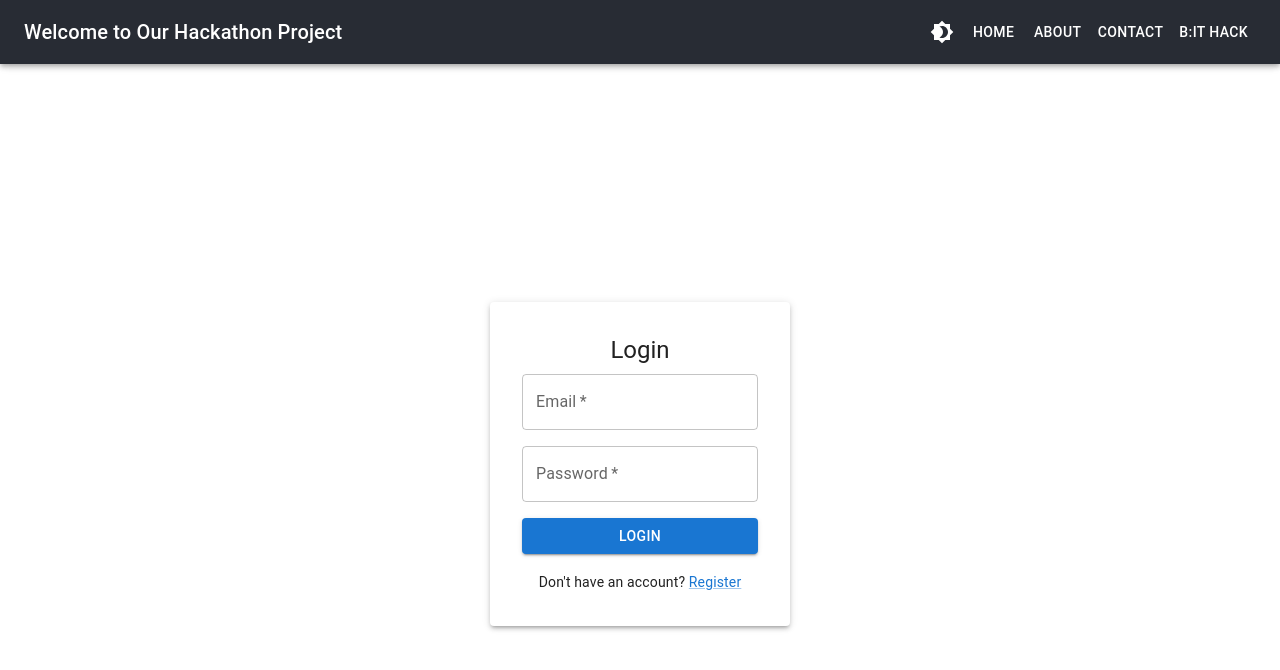
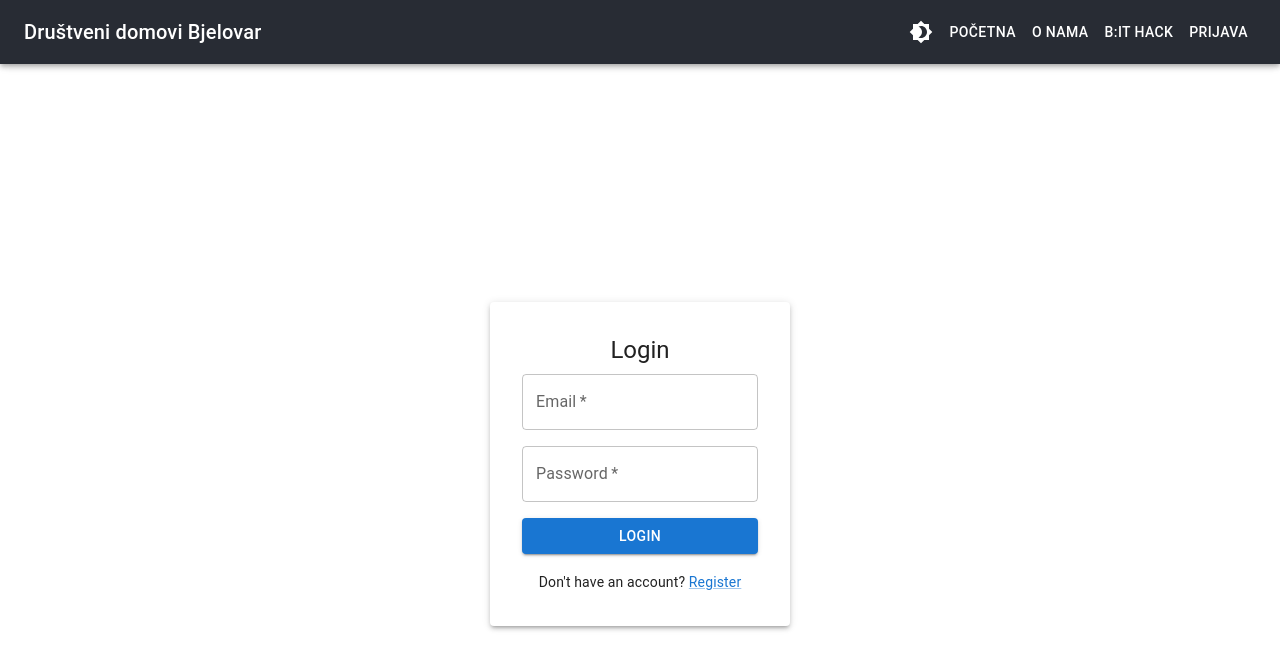
Before and after one commit to samuellucic/bit-hackathon-public, a Next.js app in the folder client/: page /login in a window 1280 px wide. Shown: the top 670 px of the page. Built offline with nearby package versions, Linux system fonts and the light colour scheme.

Commit message:
added routing to header (#31)

```diff
--- a/client/src/app/components/Header/Header.tsx
+++ b/client/src/app/components/Header/Header.tsx
@@ -19,17 +19,20 @@ type HeaderItem = {
 };
 
 const headerItems: HeaderItem[] = [
-  { url: '/home', label: 'Home' },
+  { url: '/home', label: 'Početna' },
   {
     url: '/about',
-    label: 'About',
+    label: 'O nama',
     submenu: [
-      { url: '/about/team', label: 'Team' },
-      { url: '/about/history', label: 'History' },
+      { url: 'https://www.linkedin.com/in/adrian-babic/', label: 'Adrian' },
+      { url: 'https://www.linkedin.com/in/filip-pankretic/', label: 'Filip' },
+      { url: 'https://www.linkedin.com/in/matej-istuk-978b34278/', label: 'Matej' },
+      { url: 'https://www.linkedin.com/in/samuel-luci%C4%87-812b38237/', label: 'Samuel' },
+      { url: 'https://www.linkedin.com/in/vatroslav-jakopec-a83b3229b/', label: 'Vatroslav' },
     ],
   },
-  { url: '/contact', label: 'Contact' },
-  { url: '/bithack', label: 'B:IT Hack' },
+  { url: 'https://bithack.tpbj.hr/', label: 'B:IT Hack' },
+  { url: '/login', label: 'Prijava' },
 ];
 
 export type HeaderProps = {
@@ -68,7 +71,7 @@ const Header = ({ theme, onThemeChange }: HeaderProps) => {
       className={styles.appBar}>
       <Toolbar>
         <Typography variant="h6" className={styles.title}>
-          Welcome to Our Hackathon Project
+          Društveni domovi Bjelovar
         </Typography>
 
         <IconButton onClick={toggleTheme} color="inherit" sx={{ marginLeft: 'auto' }}>
```
